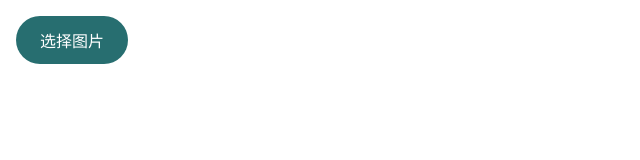
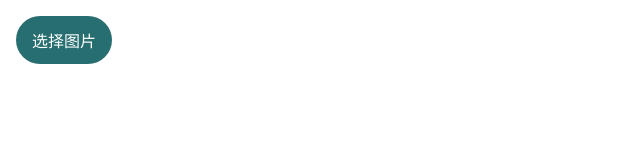
Before and after one commit to splwany/react-hooks, a React (Create React App) app: page / in a window 1280 px wide. Shown: the top 160 px of the page, without its empty margins (0-640 px from the left). Built offline with nearby package versions, Linux system fonts and the light colour scheme.

Commit message:
优化触屏拖动裁剪条时页面滚动问题

```diff
--- a/public/index.html
+++ b/public/index.html
@@ -23,7 +23,7 @@
       work correctly both with client-side routing and a non-root public URL.
       Learn how to configure a non-root public URL by running `npm run build`.
     -->
-    <title>ToDo 清单</title>
+    <title>图片拼接</title>
   </head>
   <body>
     <noscript>要运行此应用，请允许 JavaScript 运行。</noscript>
--- a/src/components/ImageStitcher/index.css
+++ b/src/components/ImageStitcher/index.css
@@ -19,28 +19,37 @@ input[type=file] {
 }
 
 .stitch-btn-group {
-
+    flex: 0 1 auto;
+    display: flex;
+    justify-content: space-around;
 }
 
 .select-file-btn,
 .reset-btn,
 .stitch-btn,
 .save-btn {
+    flex: 0 0 auto;
     border: none;
     margin: 1rem;
+    padding: 0;
     border-radius: 1.5rem;
     background-color: rgb(39, 110, 112);
     color: white;
     font-size: 1rem;
-    width: 7rem;
+    width: 4rem;
     height: 3rem;
     cursor: pointer;
     transition: all 0.3s ease;
 }
 
+.select-file-btn {
+    width: 6rem;
+}
+
 .select-file-btn:hover,
 .reset-btn:hover,
-.stitch-btn:hover {
+.stitch-btn:hover,
+.save-btn:hover {
     background-color: rgb(30, 87, 88);
 }
 
@@ -63,6 +72,7 @@ input[type=file] {
     position: relative;
     width: 30rem;
     user-select: none;
+    touch-action: none;
 }
 
 @media only screen and (max-width: 500px) {
--- a/src/components/ImageStitcher/index.tsx
+++ b/src/components/ImageStitcher/index.tsx
@@ -133,7 +133,9 @@ const ImageStitcher: FC = (): ReactElement => {
                     <div className="stitch-btn-group">
                         <button className="reset-btn" onClick={onReset}>重置</button>
                         <button className="stitch-btn" onClick={stitchImages}>拼接</button>
-                        <button className="save-btn" onClick={saveImage}>保存</button>
+                        {resultURL !== '' && (
+                            <button className="save-btn" onClick={saveImage}>保存</button>
+                        )}
                     </div>
                 )}
             </div>
--- a/src/utils/common.ts
+++ b/src/utils/common.ts
@@ -14,5 +14,5 @@ export const getDate = () => {
     const year = d.getFullYear().toString();
     const month = (d.getMonth() + 101).toString().substring(1);
     const date = (d.getDate() + 100).toString().substring(1);
-    return `${year}${month}${date}`;
+    return `${year}-${month}-${date}`;
 }
```
Also changed, not shown: public/manifest.json, 11 other files (tests, documents, lock files or other folders).
